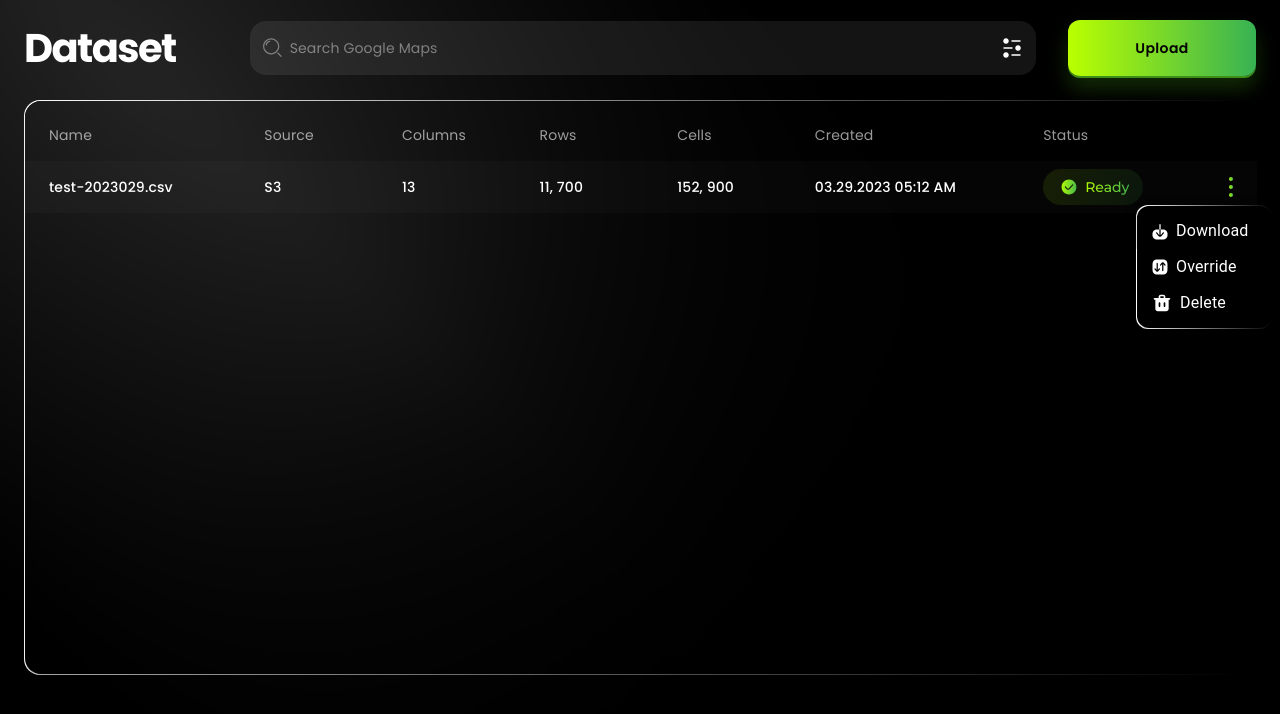
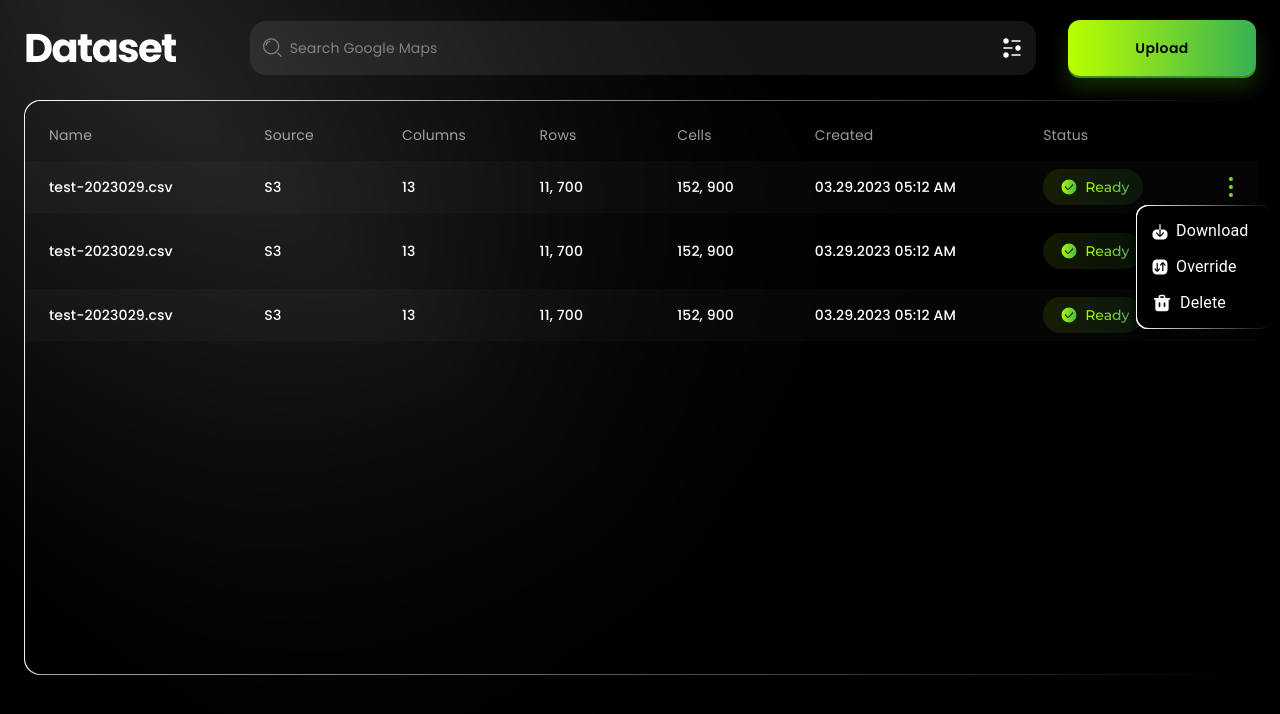
Before and after one commit to vj009007/test-ap-ui, a Next.js app: page /dataset in a window 1280 px wide. Both pictures are taken after a click on the element 1231 px from the left and 187 px from the top of the page. Shown: the top 714 px of the page. Built offline with nearby package versions, Linux system fonts and the light colour scheme.

Commit message:
table data

```diff
--- a/src/pages/dataset.tsx
+++ b/src/pages/dataset.tsx
@@ -150,6 +150,118 @@ const Dataset = () => {
                   </div>
                 </TableCell>
               </TableRow>
+              <TableRow>
+                <TableCell className="ps-6" onClick={popupClickOpen}>
+                  test-2023029.csv
+                </TableCell>
+                <TableCell>S3</TableCell>
+                <TableCell>13</TableCell>
+                <TableCell>11, 700</TableCell>
+                <TableCell>152, 900</TableCell>
+                <TableCell>03.29.2023 05:12 AM</TableCell>
+                <TableCell>
+                  <Box className="status">
+                    <Image src={tick} alt="alt" />
+                    <Typography className="">Ready</Typography>
+                  </Box>
+                </TableCell>
+                <TableCell className="pe-10">
+                  <Box
+                    className="active-btn"
+                    aria-controls={openMenu ? "table-menu" : undefined}
+                    aria-haspopup="true"
+                    aria-expanded={openMenu ? "true" : undefined}
+                    onClick={handleClick}
+                  >
+                    <span></span>
+                    <span></span>
+                    <span></span>
+                  </Box>
+                  <div>
+                    <Menu
+                      id="table-menu"
+                      aria-labelledby="demo-positioned-button"
+                      anchorEl={anchorEl}
+                      open={openMenu}
+                      onClose={handleClose}
+                      anchorOrigin={{
+                        vertical: "bottom",
+                        horizontal: "left",
+                      }}
+                      transformOrigin={{
+                        vertical: "top",
+                        horizontal: "left",
+                      }}
+                    >
+                      <MenuItem onClick={handleClose}>
+                        <Image src={override} alt="icon" /> Download
+                      </MenuItem>
+                      <MenuItem onClick={handleClose}>
+                        <Image src={download} alt="icon" /> Override{" "}
+                      </MenuItem>
+                      <MenuItem onClick={handleClose}>
+                        <Image src={deleteIcon} alt="icon" /> Delete
+                      </MenuItem>
+                    </Menu>
+                  </div>
+                </TableCell>
+              </TableRow>
+              <TableRow>
+                <TableCell className="ps-6" onClick={popupClickOpen}>
+                  test-2023029.csv
+                </TableCell>
+                <TableCell>S3</TableCell>
+                <TableCell>13</TableCell>
+                <TableCell>11, 700</TableCell>
+                <TableCell>152, 900</TableCell>
+                <TableCell>03.29.2023 05:12 AM</TableCell>
+                <TableCell>
+                  <Box className="status">
+                    <Image src={tick} alt="alt" />
+                    <Typography className="">Ready</Typography>
+                  </Box>
+                </TableCell>
+                <TableCell className="pe-10">
+                  <Box
+                    className="active-btn"
+                    aria-controls={openMenu ? "table-menu" : undefined}
+                    aria-haspopup="true"
+                    aria-expanded={openMenu ? "true" : undefined}
+                    onClick={handleClick}
+                  >
+                    <span></span>
+                    <span></span>
+                    <span></span>
+                  </Box>
+                  <div>
+                    <Menu
+                      id="table-menu"
+                      aria-labelledby="demo-positioned-button"
+                      anchorEl={anchorEl}
+                      open={openMenu}
+                      onClose={handleClose}
+                      anchorOrigin={{
+                        vertical: "bottom",
+                        horizontal: "left",
+                      }}
+                      transformOrigin={{
+                        vertical: "top",
+                        horizontal: "left",
+                      }}
+                    >
+                      <MenuItem onClick={handleClose}>
+                        <Image src={override} alt="icon" /> Download
+                      </MenuItem>
+                      <MenuItem onClick={handleClose}>
+                        <Image src={download} alt="icon" /> Override{" "}
+                      </MenuItem>
+                      <MenuItem onClick={handleClose}>
+                        <Image src={deleteIcon} alt="icon" /> Delete
+                      </MenuItem>
+                    </Menu>
+                  </div>
+                </TableCell>
+              </TableRow>
             </TableBody>
           </Table>
         </TableContainer>
@@ -193,6 +305,30 @@ const Dataset = () => {
                     <TableCell>0.005090907304</TableCell>
                     <TableCell>98</TableCell>
                   </TableRow>
+                  <TableRow>
+                    <TableCell className="ps-6" onClick={popupClickOpen}>
+                      0
+                    </TableCell>
+                    <TableCell>93,2%</TableCell>
+                    <TableCell>03.29.2023 05:12 AM</TableCell>
+                    <TableCell>Siswadesu#89...</TableCell>
+                    <TableCell>LuckySo886206</TableCell>
+                    <TableCell>siswadesu@g...</TableCell>
+                    <TableCell>0.005090907304</TableCell>
+                    <TableCell>98</TableCell>
+                  </TableRow>
+                  <TableRow>
+                    <TableCell className="ps-6" onClick={popupClickOpen}>
+                      0
+                    </TableCell>
+                    <TableCell>93,2%</TableCell>
+                    <TableCell>03.29.2023 05:12 AM</TableCell>
+                    <TableCell>Siswadesu#89...</TableCell>
+                    <TableCell>LuckySo886206</TableCell>
+                    <TableCell>siswadesu@g...</TableCell>
+                    <TableCell>0.005090907304</TableCell>
+                    <TableCell>98</TableCell>
+                  </TableRow>
                 </TableBody>
               </Table>
             </TableContainer>
--- a/src/pages/setting.tsx
+++ b/src/pages/setting.tsx
@@ -2,6 +2,7 @@ import { Typography, Box, Link, Button, TextField } from "@mui/material";
 import ProfilePic from "../../public/profile-pic.svg";
 import downloadIcon from "../../public/download-2.svg";
 import deleteIcon from "../../public/delete-color.svg";
+import copyIcon from "../../public/copy-icon.svg";
 import Image from "next/image";
 import { useState } from "react";
 
@@ -34,7 +35,7 @@ const Settings = () => {
 //   };
 
 
-  return (
+return (
     <>
       <Typography variant="h1" className="pt-1">
         Settings
@@ -74,7 +75,10 @@ const Settings = () => {
                 <form action="#" className="form">
                     <Box className="w-full">
                         <Typography className="address-form">API key</Typography>
-                        <TextField  id="standard-basic" variant="standard"  className="input w-full input-copy"   value="AIzaSyB_о6aE0W-cKjzpXHSxolDoxh0L9kgil-I" />
+                        <Box className="relative input-copy">
+                            <TextField  id="standard-basic" variant="standard"  className="input w-full"   value="AIzaSyB_о6aE0W-cKjzpXHSxolDoxh0L9kgil-I" />
+                            <Button><Image src={copyIcon} alt="Copy Icon" /></Button>
+                        </Box>
                     </Box>
                     <Box className="w-full mt-6">
                         <Typography className="address-form">Email</Typography>
--- a/src/styles/globals.css
+++ b/src/styles/globals.css
@@ -370,10 +370,8 @@
   .formate-text{
     @apply text-sm leading-5 font-normal mt-2  !important;
   }
-  .input-copy{
-    background: url(/copy-icon.svg) no-repeat center center;
-    background-position: 97% center;
-    background-size: 24px;
+  .input-copy button{
+    @apply absolute right-0 top-2 w-5 h-10 cursor-pointer p-0
   }
   .setting-screen button:hover{
     @apply bg-transparent !important
```
